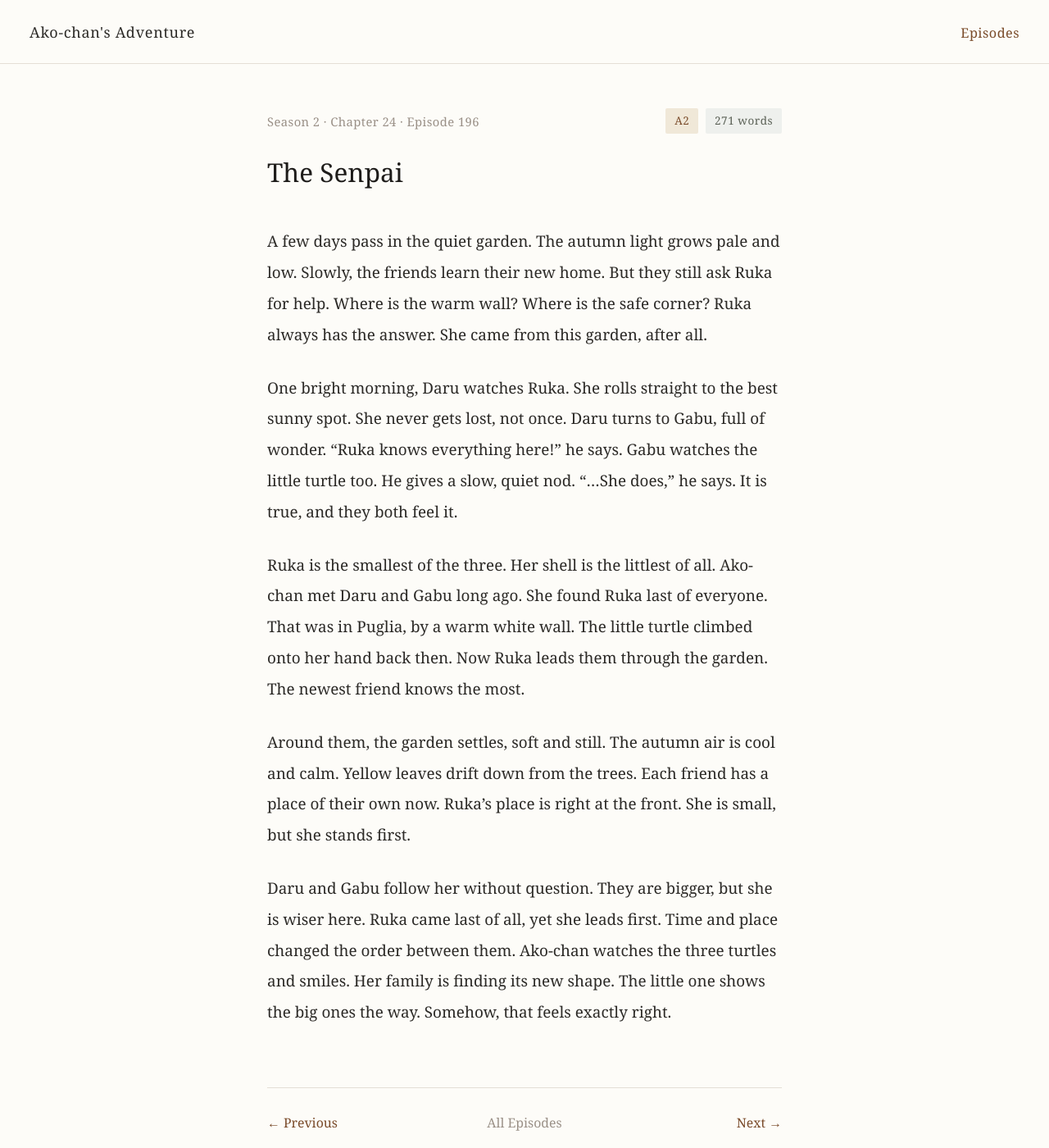
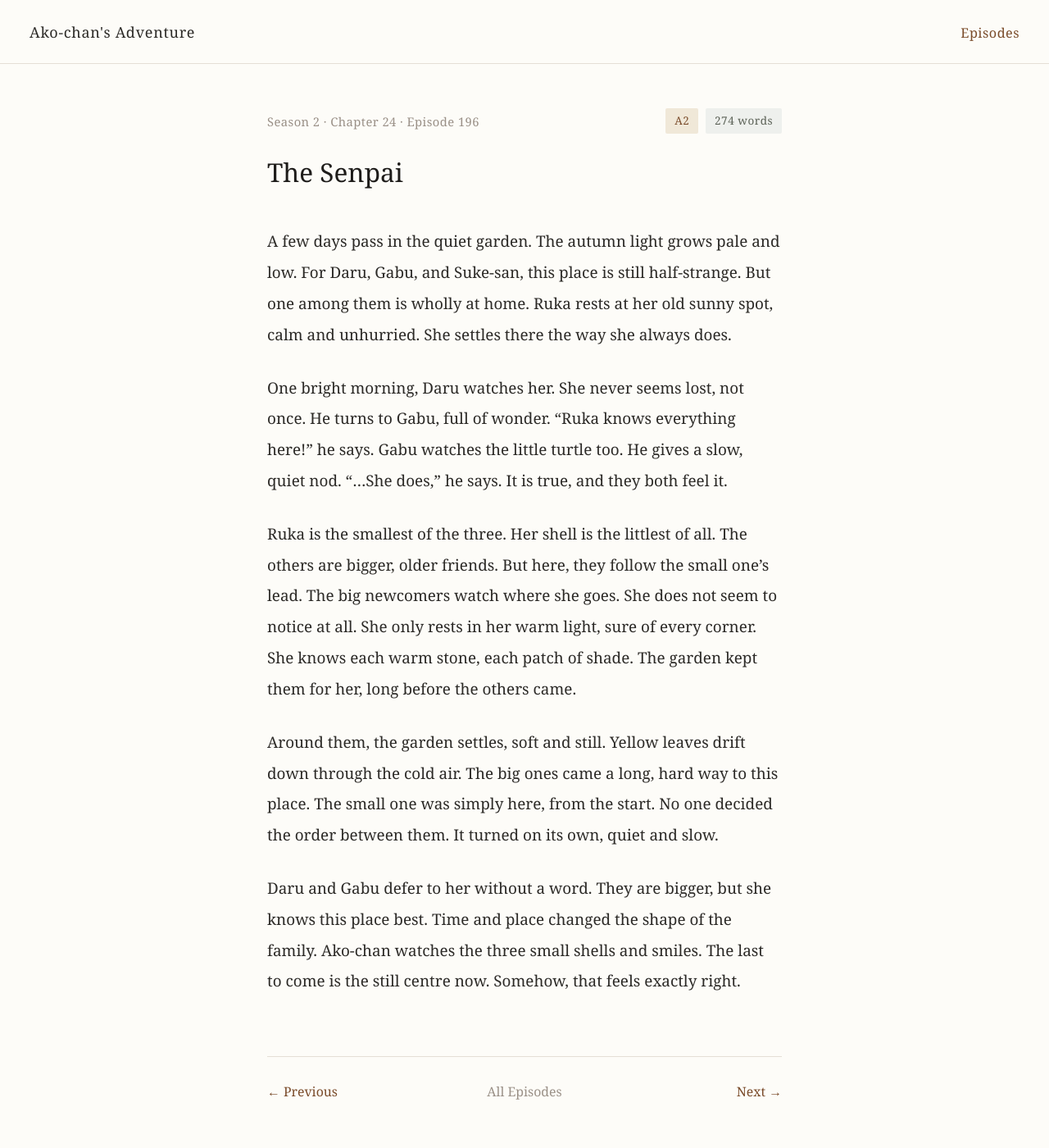
Before and after one commit to morisaki-yuichi/ako-chans-adventure, a Jekyll site: the page built from season2/chapter24/ep196.md, in a window 1280 px wide and 1400 px high. Shown: the whole window at 82% size. Built offline with Jekyll 4.4.1, drawn with Linux system fonts in a browser that asks for light colours.

Commit message:
pace: differentiate near-duplicate pairs, pilot (ep196/ep290)
Re-focus the duplicated paragraphs of one episode in each near-dupe pair,
keeping story_day/events/title/reveal intact (count stays 300):
- ep290 (vs ep289): drop repeated ground-clearing; foreground ancient ice,
  penguin witnesses, time-scale. Machine-not-yet guard kept.
- ep196 (vs ep195/ep197): drop re-shown leading + Puglia recap; focus the
  reversal as a settled state (Ruka the still centre the others orbit).
word_count re-measured; neighbours untouched.

```diff
--- a/season2/chapter24/ep196.md
+++ b/season2/chapter24/ep196.md
@@ -6,18 +6,18 @@ chapter: 24
 episode: 196
 level: A2
 story_day: 28
-word_count: 271
+word_count: 274
 prev_ep: /season2/chapter24/ep195/
 next_ep: /season2/chapter24/ep197/
 permalink: /season2/chapter24/ep196/
 ---
 
-A few days pass in the quiet garden. The autumn light grows pale and low. Slowly, the friends learn their new home. But they still ask Ruka for help. Where is the warm wall? Where is the safe corner? Ruka always has the answer. She came from this garden, after all.
+A few days pass in the quiet garden. The autumn light grows pale and low. For Daru, Gabu, and Suke-san, this place is still half-strange. But one among them is wholly at home. Ruka rests at her old sunny spot, calm and unhurried. She settles there the way she always does.
 
-One bright morning, Daru watches Ruka. She rolls straight to the best sunny spot. She never gets lost, not once. Daru turns to Gabu, full of wonder. "Ruka knows everything here!" he says. Gabu watches the little turtle too. He gives a slow, quiet nod. "...She does," he says. It is true, and they both feel it.
+One bright morning, Daru watches her. She never seems lost, not once. He turns to Gabu, full of wonder. "Ruka knows everything here!" he says. Gabu watches the little turtle too. He gives a slow, quiet nod. "...She does," he says. It is true, and they both feel it.
 
-Ruka is the smallest of the three. Her shell is the littlest of all. Ako-chan met Daru and Gabu long ago. She found Ruka last of everyone. That was in Puglia, by a warm white wall. The little turtle climbed onto her hand back then. Now Ruka leads them through the garden. The newest friend knows the most.
+Ruka is the smallest of the three. Her shell is the littlest of all. The others are bigger, older friends. But here, they follow the small one's lead. The big newcomers watch where she goes. She does not seem to notice at all. She only rests in her warm light, sure of every corner. She knows each warm stone, each patch of shade. The garden kept them for her, long before the others came.
 
-Around them, the garden settles, soft and still. The autumn air is cool and calm. Yellow leaves drift down from the trees. Each friend has a place of their own now. Ruka's place is right at the front. She is small, but she stands first.
+Around them, the garden settles, soft and still. Yellow leaves drift down through the cold air. The big ones came a long, hard way to this place. The small one was simply here, from the start. No one decided the order between them. It turned on its own, quiet and slow.
 
-Daru and Gabu follow her without question. They are bigger, but she is wiser here. Ruka came last of all, yet she leads first. Time and place changed the order between them. Ako-chan watches the three turtles and smiles. Her family is finding its new shape. The little one shows the big ones the way. Somehow, that feels exactly right.
+Daru and Gabu defer to her without a word. They are bigger, but she knows this place best. Time and place changed the shape of the family. Ako-chan watches the three small shells and smiles. The last to come is the still centre now. Somehow, that feels exactly right.
```
Also changed, not shown: season3/chapter33/ep290.md (+3 -3 lines).
